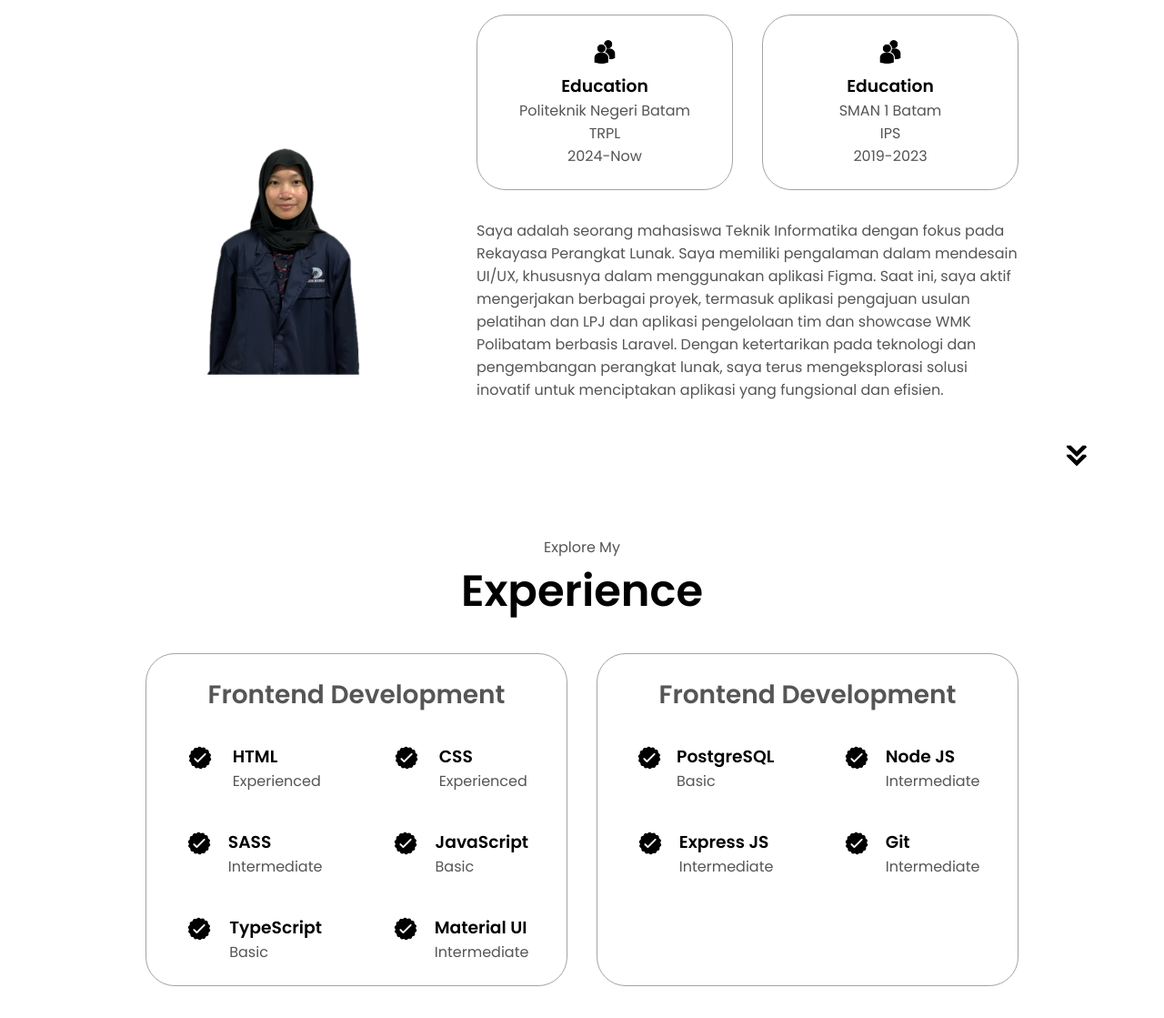
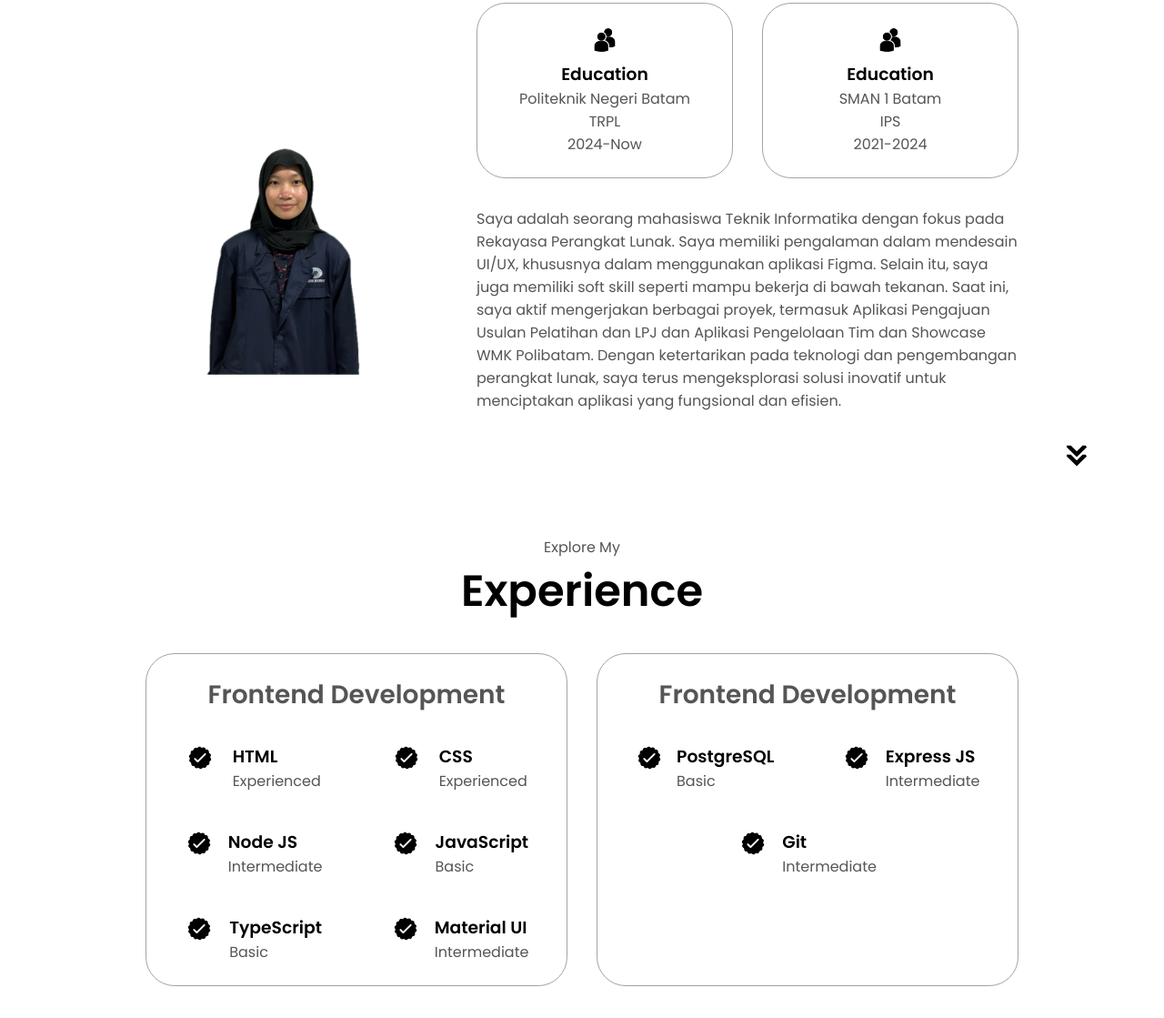
Before and after one commit to aulchyl/aulchyl.github.io, a plain HTML site: page index.html in a window 1280 px wide. Shown: the part 1107-2226 px from the top of the page at 91% size. Drawn offline with Linux system fonts and the light colour scheme.

Commit message:
Initial commit

```diff
--- a/index.html
+++ b/index.html
@@ -94,12 +94,12 @@
                 class="icon"
               />
               <h3>Education</h3>
-              <p>SMAN 1 Batam<br />IPS <br />2019-2023</p>
+              <p>SMAN 1 Batam<br />IPS <br />2021-2024</p>
             </div>
           </div>
           <div class="text-container">
             <p>
-              Saya adalah seorang mahasiswa Teknik Informatika dengan fokus pada Rekayasa Perangkat Lunak. Saya memiliki pengalaman dalam mendesain UI/UX, khususnya dalam menggunakan aplikasi Figma. Saat ini, saya aktif mengerjakan berbagai proyek, termasuk aplikasi pengajuan usulan pelatihan dan LPJ dan aplikasi pengelolaan tim dan showcase WMK Polibatam berbasis Laravel. Dengan ketertarikan pada teknologi dan pengembangan perangkat lunak, saya terus mengeksplorasi solusi inovatif untuk menciptakan aplikasi yang fungsional dan efisien.
+              Saya adalah seorang mahasiswa Teknik Informatika dengan fokus pada Rekayasa Perangkat Lunak. Saya memiliki pengalaman dalam mendesain UI/UX, khususnya dalam menggunakan aplikasi Figma. Selain itu, saya juga memiliki soft skill seperti mampu bekerja di bawah tekanan. Saat ini, saya aktif mengerjakan berbagai proyek, termasuk Aplikasi Pengajuan Usulan Pelatihan dan LPJ dan Aplikasi Pengelolaan Tim dan Showcase WMK Polibatam. Dengan ketertarikan pada teknologi dan pengembangan perangkat lunak, saya terus mengeksplorasi solusi inovatif untuk menciptakan aplikasi yang fungsional dan efisien.
             </p>
           </div>
         </div>
@@ -148,7 +148,7 @@
                   class="icon"
                 />
                 <div>
-                  <h3>SASS</h3>
+                  <h3>Node JS</h3>
                   <p>Intermediate</p>
                 </div>
               </article>
@@ -208,17 +208,6 @@
                   class="icon"
                 />
                 <div>
-                  <h3>Node JS</h3>
-                  <p>Intermediate</p>
-                </div>
-              </article>
-              <article>
-                <img
-                  src="./assets/checkmark.png"
-                  alt="Experience icon"
-                  class="icon"
-                />
-                <div>
                   <h3>Express JS</h3>
                   <p>Intermediate</p>
                 </div>
@@ -253,7 +242,7 @@
           <div class="details-container color-container">
             <div class="article-container">
               <img
-                src="./assets/Screenshot 2025-03-24 135103.png"
+                src="./assets/SIPELITA (login page).png"
                 alt="Project 1"
                 class="project-img"
               />
--- a/style.css
+++ b/style.css
@@ -97,7 +97,7 @@ a:hover {
   position: absolute;
   top: 100%;
   right: 0;
-  background-color: maroon;
+  background-color: white;
   width: fit-content;
   max-height: 0;
   overflow: hidden;
```
